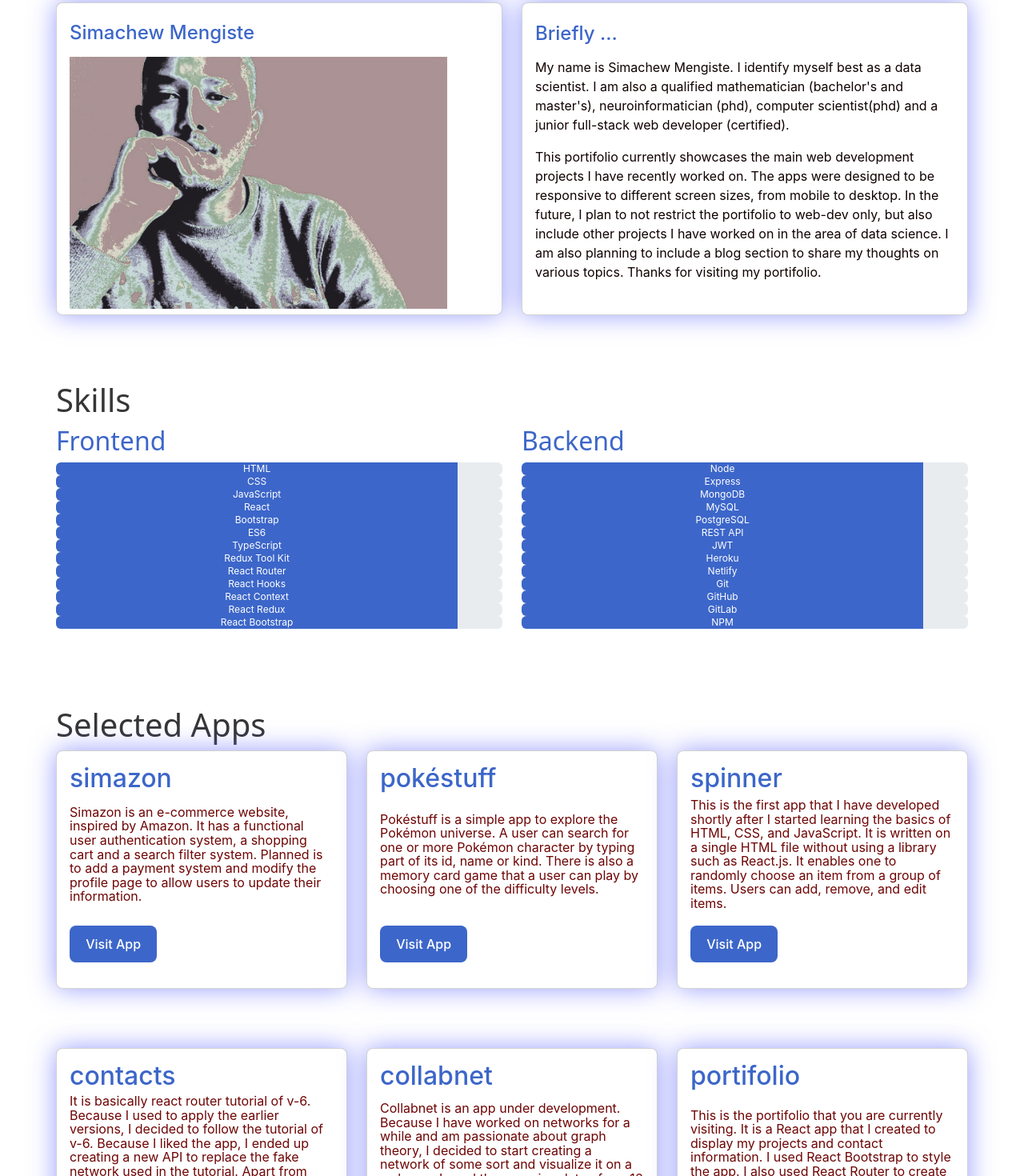
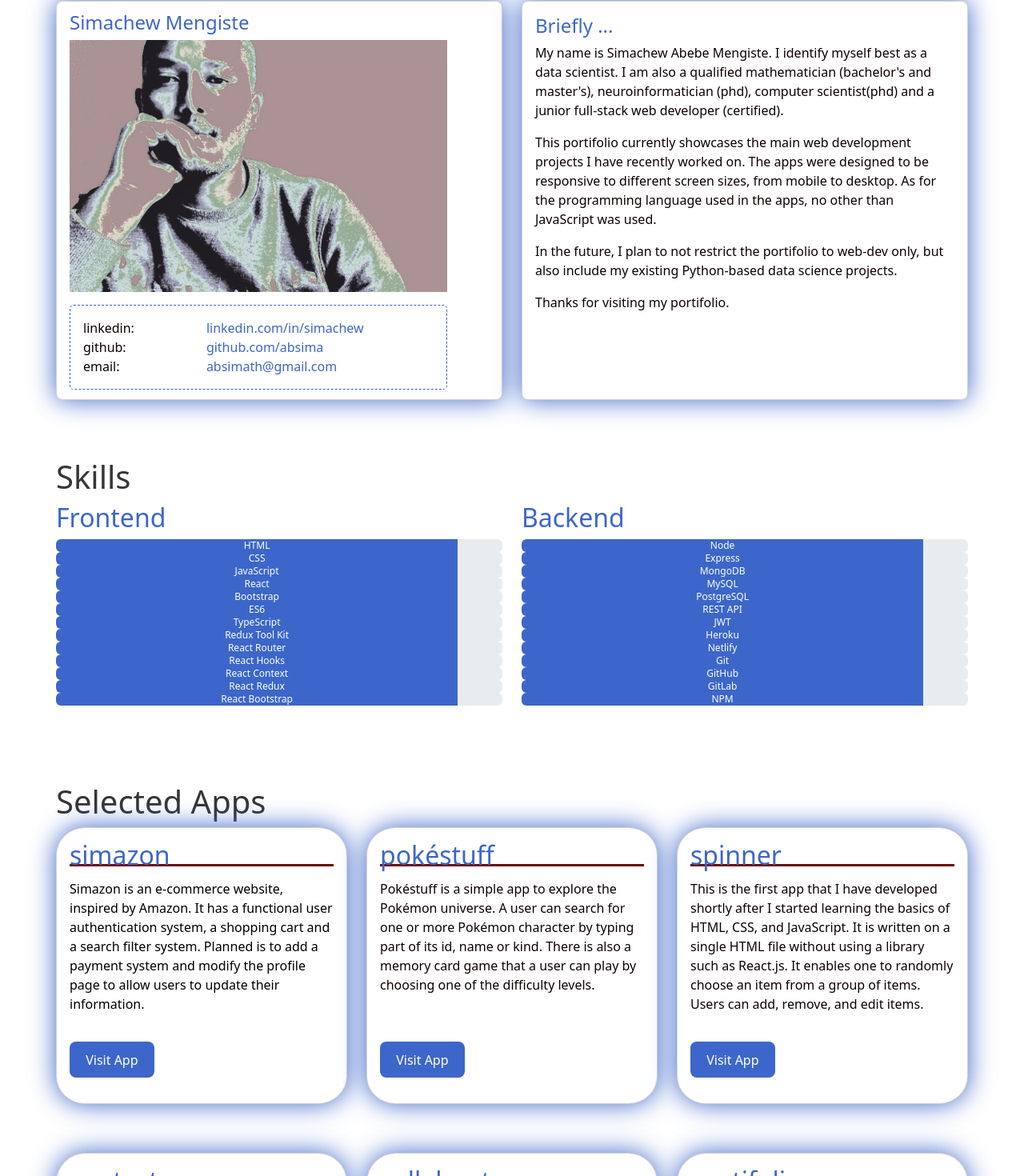
Before and after one commit to absima/portifolio, a React (Vite) app: page /about in a window 1280 px wide. Shown: the part 498-1968 px from the top of the page at 80% size. Built offline with nearby package versions, Linux system fonts and the light colour scheme.

Commit message:
minor modifications

```diff
--- a/src/App.css
+++ b/src/App.css
@@ -1,207 +1,3 @@
-/* #root {
-  max-width: 1280px;
-  margin: 0 auto;
-  padding: 2rem;
-  text-align: center;
-}
-
-.logo {
-  height: 6em;
-  padding: 1.5em;
-  will-change: filter;
-}
-.logo:hover {
-  filter: drop-shadow(0 0 2em #646cffaa);
-}
-.logo.react:hover {
-  filter: drop-shadow(0 0 2em #61dafbaa);
-}
-
-@keyframes logo-spin {
-  from {
-    transform: rotate(0deg);
-  }
-  to {
-    transform: rotate(360deg);
-  }
-}
-
-@media (prefers-reduced-motion: no-preference) {
-  a:nth-of-type(2) .logo {
-    animation: logo-spin infinite 20s linear;
-  }
-}
-
-.card {
-  padding: 2em;
-}
-
-.read-the-docs {
-  color: #888;
-}
-
-
-
-
-
-
-:root {
-  font-family: Inter, Avenir, Helvetica, Arial, sans-serif;
-  font-size: 16px;
-  line-height: 24px;
-  font-weight: 400;
-
-  color-scheme: light dark;
-  color: rgba(255, 255, 255, 0.87);
-  background-color: #242424;
-
-  font-synthesis: none;
-  text-rendering: optimizeLegibility;
-  -webkit-font-smoothing: antialiased;
-  -moz-osx-font-smoothing: grayscale;
-  -webkit-text-size-adjust: 100%;
-}
-
-a {
-  font-weight: 500;
-  color: #646cff;
-  text-decoration: inherit;
-}
-a:hover {
-  color: #535bf2;
-}
-
-body {
-  margin: 0;
-  display: flex;
-  place-items: center;
-  min-width: 320px;
-  min-height: 100vh;
-}
-
-h1 {
-  font-size: 3.2em;
-  line-height: 1.1;
-}
-
-button {
-  border-radius: 8px;
-  border: 1px solid transparent;
-  padding: 0.6em 1.2em;
-  font-size: 1em;
-  font-weight: 500;
-  font-family: inherit;
-  background-color: #1a1a1a;
-  cursor: pointer;
-  transition: border-color 0.25s;
-}
-button:hover {
-  border-color: #646cff;
-}
-button:focus,
-button:focus-visible {
-  outline: 4px auto -webkit-focus-ring-color;
-}
-
-@media (prefers-color-scheme: light) {
-  :root {
-    color: #213547;
-    background-color: #ffffff;
-  }
-  a:hover {
-    color: #747bff;
-  }
-  button {
-    background-color: #f9f9f9;
-  }
-} */
-
-/* mt-5 mb-5 p-5 bg-light text-dark rounded shadow border border-dark border-2 border-top-0 border-end-0 border-start-0 border-bottom-0 border-3 */
-/*
-.appsrow{
-    display: flex;
-    flex-direction: row;
-    justify-content: center;
-    width: 100vw;
-    background-color: #242424;
-    color: #fff;
-    font-family: 'Inter', sans-serif;
-    border-bottom: 5rem;
-    padding: ;
-}
-.appsrow.col{
-    display: flex;
-    flex-direction: column;
-    justify-content: center;
-    align-items: center;
-    background-color: #242424;
-    color: #fff;
-    font-family: 'Inter', sans-serif;
-    border-bottom: 5rem;
-}
-.appsrow .card{
-    width: 100%;
-    height: 100%;
-    display: flex;
-    flex-direction: column;
-    justify-content: center;
-    align-items: center;
-    border-radius: 8px;
-    box-shadow: 0 0 2em #646cffaa;
-    color: #fff;
-    font-family: 'Inter', sans-serif;
-    border-bottom: 5rem;
-
-}
-.appsrow .card-title{
-    font-size: 2.0em;
-    line-height: 1.1;
-    color: #3c66c9;
-}
-.appsrow button{
-    border-radius: 8px;
-    border: 1px solid transparent;
-    padding: 0.6em 1.2em;
-    font-size: 1em;
-    font-weight: 500;
-    font-family: inherit;
-    background-color: #3c66c9;
-    cursor: pointer;
-    transition: border-color 0.25s;
-} */
-
-
-
-/*
-.appsrow .card{
-    width: 100%;
-    height: 90%;
-    display: flex;
-    flex-direction: column;
-    justify-content: center;
-    align-items: center;
-    border-radius: 8px;
-    box-shadow: 0 0 2em #646cffaa;
-    color: #fff;
-    font-family: 'Inter', sans-serif;
-    border-bottom: 5rem;
-    margin-bottom: 5rem;
-
-}
-
-.light{
-    background-color: #fff;
-    color: #000;
-    font-family: 'Inter', sans-serif;
-    border-bottom: 5rem;
-    margin-bottom: 5rem;
-} */
-
-/* #root {
-  max-width: 100%;
-  margin: 0 auto;
-  padding: 2rem;
-} */
 nav {
   display: flex;
   justify-content: space-between;
@@ -214,41 +10,35 @@ nav {
   margin-bottom: 2rem;
 }
 
-.container{
+.container {
   /* margin-top: 2rem; */
   margin-bottom: 1rem;
   /* border: 5px solid rgb(212, 5, 5); */
   padding: 0rem;
 }
 
-.card{
+.card {
   width: 100%;
-    height: 80%;
+  height: 85%;
   display: flex;
   flex-direction: column;
   justify-content: center;
   align-items: center;
   border-radius: 8px;
-    box-shadow: 0 0 2em #646cffaa;
+  box-shadow: 0 0 2em #3c66c9;
   /* color: rgb(49, 39, 39); */
   color: rgb(16, 1, 1);
-    font-family: 'Inter', sans-serif;
+  /* font-family: 'Inter', sans-serif; */
   /* border-bottom: 5rem; */
   margin-bottom: 5rem;
 }
 
 
-.appsrow .card-title{
-    height: 2rem;
-    font-size: 2.0em;
-    line-height: 1.1;
-    color: #3c66c9;
-}
-.appsrow .card-body{
+.appsrow .card-body {
   /* height: 2rem; */
   /* font-size: 1.5em; */
-    line-height: 1.1;
-    color: #6f0404;
+  /* line-height: 1.1; */
+  /* color: #6f0404; */
   display: flex;
   flex-direction: column;
   justify-content: space-between;
@@ -256,10 +46,27 @@ nav {
   /* text-align: center; */
   /* margin-top: 1rem; */
   margin-bottom: 1rem;
-    font-family: 'Inter', sans-serif;
+}
+.appsrow .card {
+  /* border: 7px solid #6f0404; */
+  border-radius: 10%;
+  box-shadow: 0 0 2em #3c66c9;
+}
+
+.appsrow .card-title {
+  height: 2rem;
+  font-size: 2em;
+  line-height: 1.1;
+  color: #3c66c9;
+  border-bottom: 0.2rem solid #6f0404;
+  margin-bottom: 1rem;
+  padding-bottom: 1rem;
 
 }
-.appsrow button{
+.appsrow .card-text {
+  height: 100%;
+}
+.appsrow button {
   border-radius: 8px;
   border: 1px solid transparent;
   padding: 0.6em 1.2em;
@@ -269,11 +76,23 @@ nav {
   background-color: #3c66c9;
   cursor: pointer;
   transition: border-color 0.25s;
-
 }
 
-.bg-pbar{
+.bg-pbar {
   background-color: #3c66c9;
+  color: #fff;
+
   /* color: rgb(242, 12, 12); */
-    font-family: 'Inter', sans-serif;
+  /* font-family: 'Inter', sans-serif; */
 }
+
+a {
+  color: #3c66c9;
+  text-decoration: none;
+  transition: color 0.25s;
+}
+
+.appsrow button:hover,
+a:hover {
+  color: #6f0404;
+}
--- a/src/components/about.jsx
+++ b/src/components/about.jsx
@@ -25,8 +25,7 @@ const About = () => {
                 style={{
                   color: '#3c66c9',
                   fontSize: '1.5rem',
-                  marginBottom: '1rem',
-                  marginTop: '1rem',
+                  // marginBottom: '1rem',
                 }}
               >
                 Simachew Mengiste
@@ -41,6 +40,53 @@ const About = () => {
                 >
                   <img src={me} alt=" " style={{ width: '100%' }} />
                 </div>
+              </Card.Text>
+              <Card.Text
+                style={{
+                  display: 'flex',
+                  flexDirection: 'column',
+                  justifyContent: 'start',
+                  border: '1px solid #3c66c9',
+                  padding: '1rem',
+                  borderRadius: '5px',
+                  borderStyle: 'dashed',
+                  width: '90%',
+                }}
+              >
+                <Row>
+                  <Col>linkedin:</Col>
+                  <Col sm={8}>
+                    <a
+                      href="https://www.linkedin.com/in/simachew/"
+                      target="_blank"
+                      rel="noopener noreferrer"
+                    >
+                      linkedin.com/in/simachew
+                    </a>
+                  </Col>
+                </Row>
+
+                <Row>
+                  <Col>github:</Col>
+                  <Col sm={8}>
+                    <a
+                      href="
+                      https://github.com/absima"
+                      target="_blank"
+                      rel="noopener noreferrer"
+                    >
+                      github.com/absima
+                    </a>
+                  </Col>
+                </Row>
+                <Row>
+                  <Col>email:</Col>
+                  <Col sm={8}>
+                    <a href="mailto:simachew.mengiste@gmail.com">
+                      absimath@gmail.com
+                    </a>
+                  </Col>
+                </Row>
               </Card.Text>
             </Card.Body>
           </Card>
@@ -58,15 +104,15 @@ const About = () => {
                 style={{
                   color: '#3c66c9',
                   fontSize: '1.5rem',
-                  marginBottom: '1rem',
-                  marginTop: '.5rem',
+                  // marginBottom: '1rem',
+                  // marginTop: '.6rem',
                 }}
               >
                 Briefly ...
               </Card.Title>
               <Card.Text>
                 {/* <p> */}
-                My name is Simachew Mengiste. I identify myself best as a data
+                My name is Simachew Abebe Mengiste. I identify myself best as a data
                 scientist. I am also a qualified mathematician (bachelor's and
                 master's), neuroinformatician (phd), computer scientist(phd) and
                 a junior full-stack web developer (certified).
@@ -76,13 +122,15 @@ const About = () => {
               <Card.Text>
                 This portifolio currently showcases the main web development
                 projects I have recently worked on. The apps were designed to be
-                responsive to different screen sizes, from mobile to desktop. In
-                the future, I plan to not restrict the portifolio to web-dev
-                only, but also include other projects I have worked on in the
-                area of data science. I am also planning to include a blog
-                section to share my thoughts on various topics. Thanks for
-                visiting my portifolio.
+                responsive to different screen sizes, from mobile to desktop. As
+                for the programming language used in the apps, no other than
+                JavaScript was used.
               </Card.Text>
+              <Card.Text>
+                In the future, I plan to not restrict the portifolio to web-dev
+                only, but also include my existing Python-based data science projects.
+              </Card.Text>
+              <Card.Text>Thanks for visiting my portifolio.</Card.Text>
             </Card.Body>
           </Card>
         </Col>
--- a/src/components/apps.jsx
+++ b/src/components/apps.jsx
@@ -46,9 +46,6 @@ const Apps = (props) => {
               <a href="https://simazon.netlify.app">
                 <Button variant="primary">Visit App</Button>
               </a>
-              {/* <Link to="simazon.netlify.app">
-
-              </Link> */}
             </Card.Body>
           </Card>
         </Col>
@@ -68,9 +65,7 @@ const Apps = (props) => {
                 user can play by choosing one of the difficulty levels.
               </Card.Text>
               <a href="https://pokefightdss.netlify.app">
-                <Button variant="primary"
-
-                >Visit App</Button>
+                <Button variant="primary">Visit App</Button>
               </a>
             </Card.Body>
           </Card>
@@ -97,14 +92,14 @@ const Apps = (props) => {
             <Card.Body>
               <Card.Title>contacts</Card.Title>
               <Card.Text>
-                It is basically react router tutorial of v-6. Because I used to
-                apply the earlier versions, I decided to follow the tutorial of
-                v-6. Because I liked the app, I ended up creating a new API to
-                replace the fake network used in the tutorial. Apart from
-                creating its own server, I modified some parts of the frontend
-                as well such as the search filter.
+                It is basically a tutorial of React Router v-6. As I have been
+                using the earlier version, I decided to follow the tutorial to
+                get the idea. I liked the result when all the pieces were put
+                together. I created its own server to replace the "fake network"
+                and I twiked the app a bit to communicate with the API. I also
+                modified the search filter.
               </Card.Text>
-              <a href="https://contacts.netlify.app">
+              <a href="https://simacontacts.netlify.app">
                 <Button variant="primary">Visit App</Button>
               </a>
             </Card.Body>
@@ -131,7 +126,9 @@ const Apps = (props) => {
         <Col sm={12} md={6} lg={4}>
           <Card>
             <Card.Body>
-              <Card.Title>portifolio</Card.Title>
+              <Card.Title bg="dark" text="light">
+                portifolio
+              </Card.Title>
               <Card.Text>
                 This is the portifolio that you are currently visiting. It is a
                 React app that I created to display my projects and contact
--- a/src/components/contact.jsx
+++ b/src/components/contact.jsx
@@ -28,7 +28,7 @@ const Contact = (props) => {
             <Card.Body>
               <Card.Title>Gmail adress</Card.Title>
               <Card.Text>
-                <a href="mailto:absima@gmail.com"> simachew.mengiste@gmail.com </a>
+                <a href="mailto:absimath@gmail.com"> absimath@gmail.com </a>
               </Card.Text>
             </Card.Body>
           </Card>
--- a/src/components/footer.jsx
+++ b/src/components/footer.jsx
@@ -91,7 +91,7 @@ const Footer = () => (
           padding: '0.0rem',
         }}
       >
-        <li>Simachew Mengiste</li>
+        {/* <li>Simachew Mengiste</li> */}
         <li>{new Date().getFullYear()} &copy; Simachew</li>
       </ul>
     </Container>
--- a/src/components/header.jsx
+++ b/src/components/header.jsx
@@ -34,7 +34,7 @@ const Header = () => {
       variant="light"
       // fixed="top"
       style={{
-        borderBottom: '5px solid #6f0404',
+        borderBottom: '0.2rem solid #6f0404',
       }}
     >
       <Navbar.Brand as={Link} to="/">
```
Lines whose indentation alone changed are shown as unchanged.
